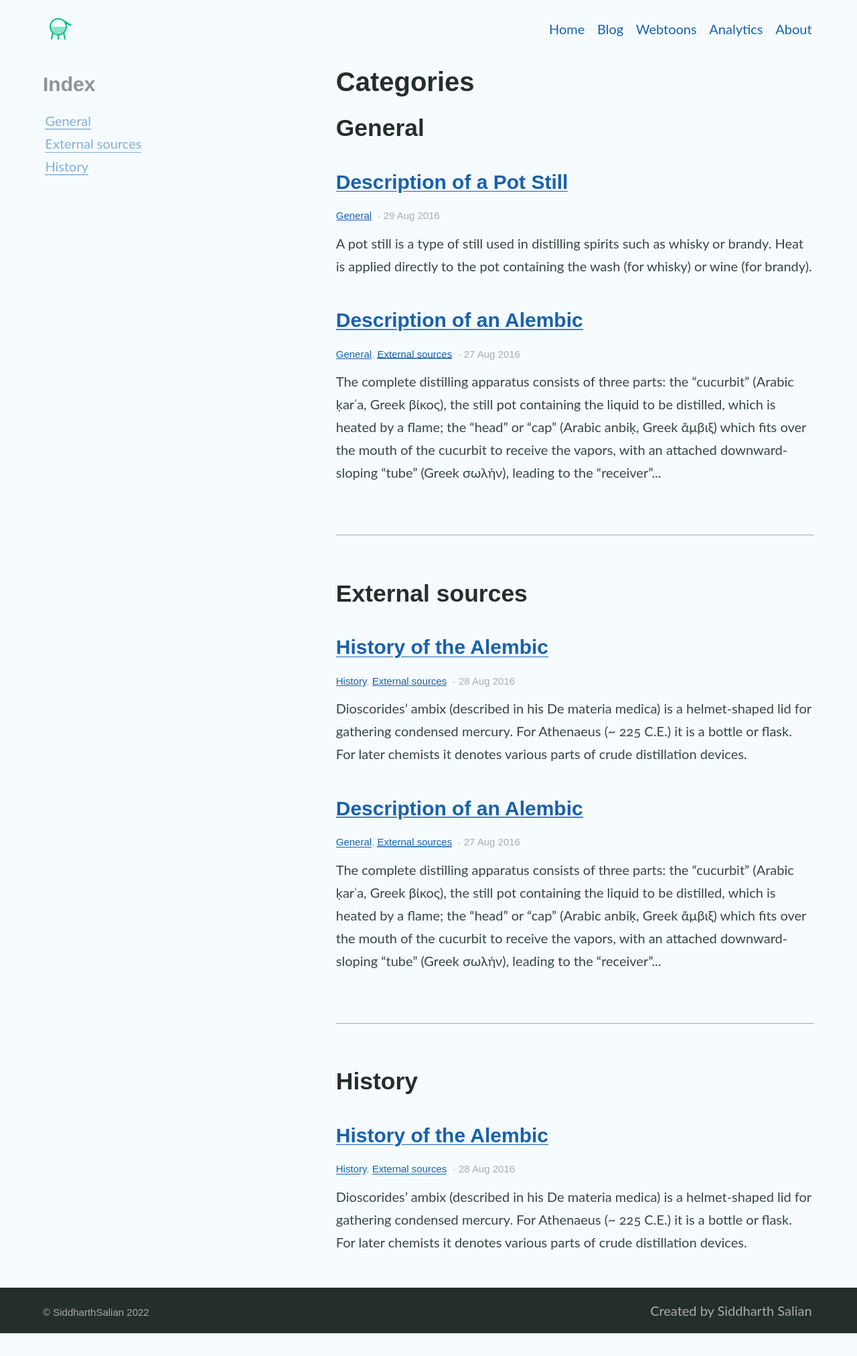
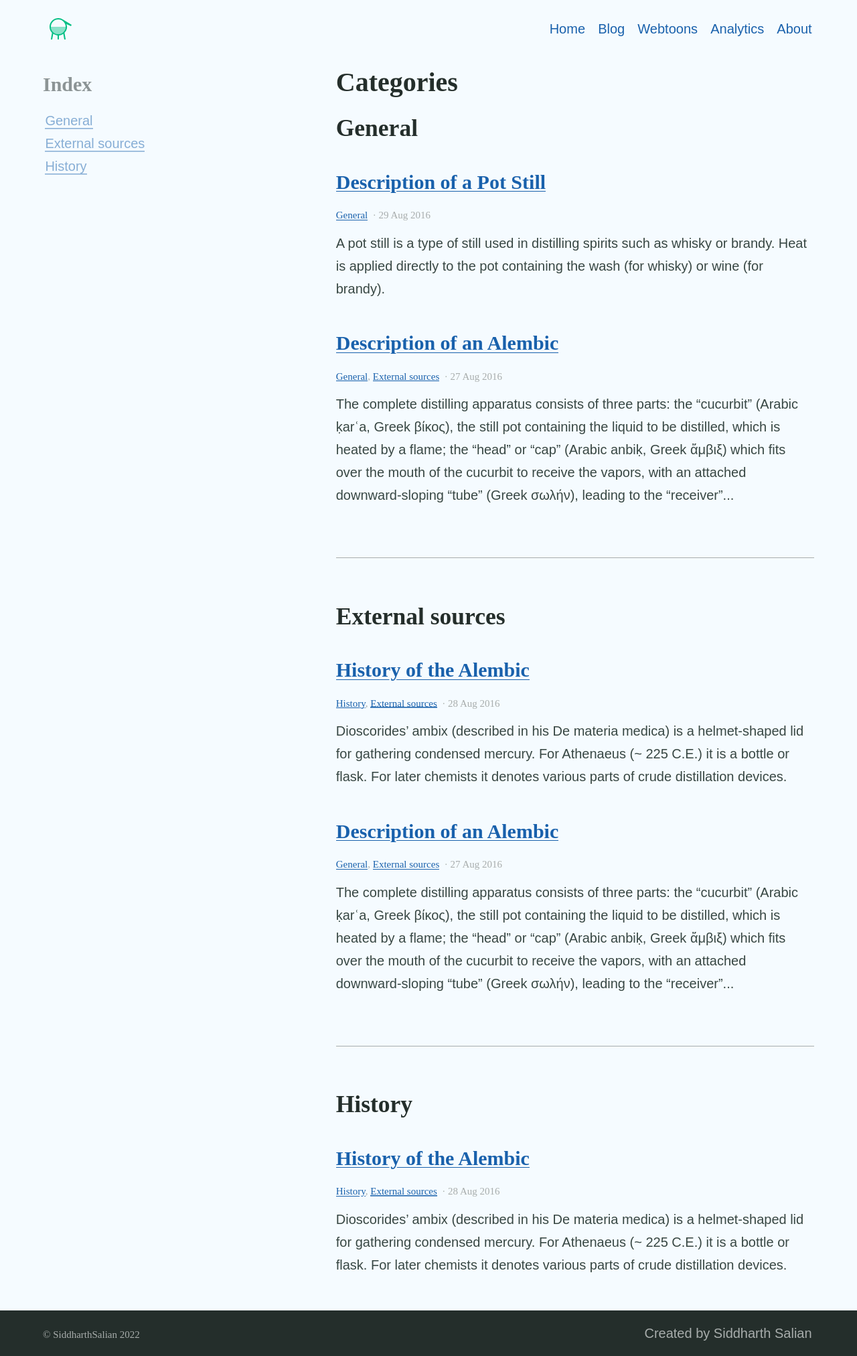
Before and after one commit to SiddharthSalian/saliansiddharth, a Jekyll site: the page built from categories.md, in a window 1280 px wide. Shown: the whole page at 67% size. Built offline with Jekyll 4.4.1, drawn with Linux system fonts in a browser that asks for light colours; before the commit the page ends 1990 px from its top, so only the background shows below that.

Commit message:
Update _settings.scss

```diff
--- a/_sass/_settings.scss
+++ b/_sass/_settings.scss
@@ -8,14 +8,14 @@ $accentColour: #1961ac !default;
 $headingColour: #242e2b !default;
 $bodyColour: #384743 !default;
 $linkColour: #1961ac !default;
-$hoverColour: #008000 !default;
+$hoverColour: #000e1f !default;
 $focusColour: #fa407a !default;
 $captionColour: #a8adac !default;
 $white: #ffffff !default;
 
 // Typography
 $bodytype: (
-  font-family: "Lato, sans-serif",
+  font-family: "Droid Sans, sans-serif",
   regular: 400,
   bold: 700,
   italic: italic,
@@ -23,7 +23,7 @@ $bodytype: (
 ) !default;
 
 $headingtype: (
-  font-family: "Oswald, sans-serif",
+  font-family: "Droid Serif, serif",
   regular: 400,
   bold: 700,
   cap-height: 0.75
```
